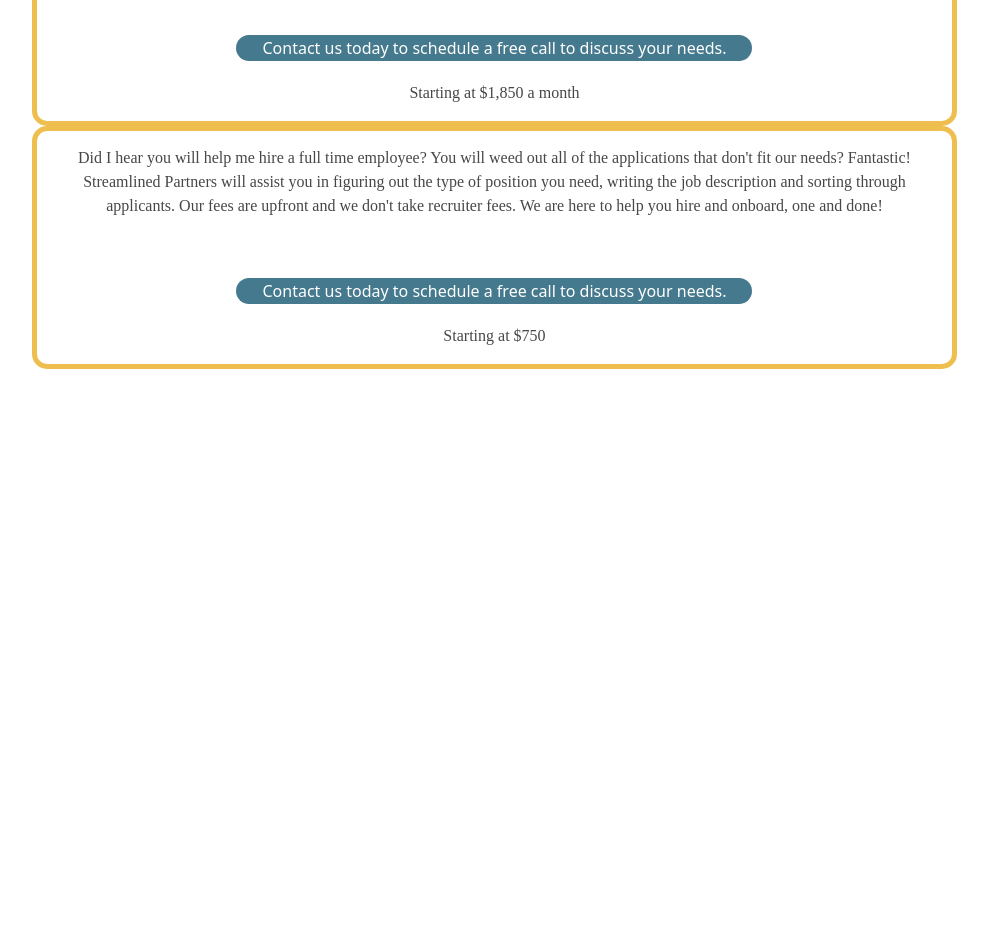
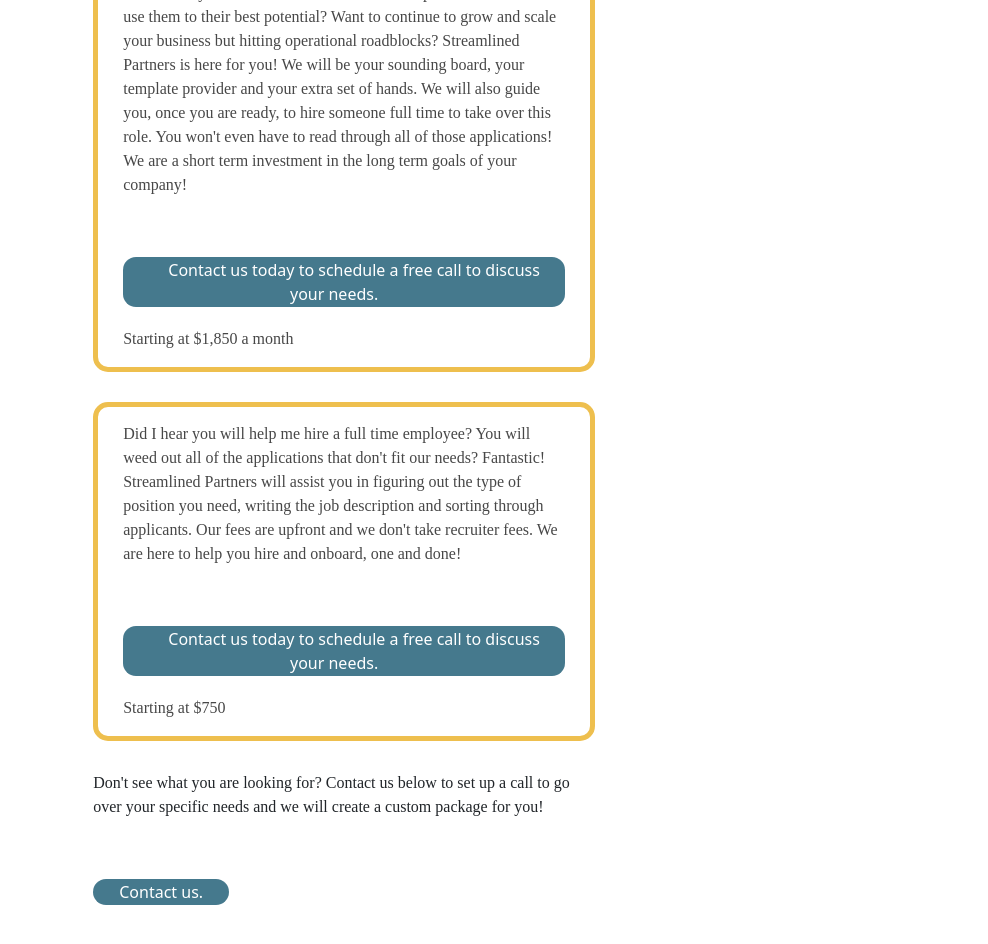
Before and after one commit to rhkearns/streamlined_1, a React (Create React App) app: page /packages in a window 1280 px wide. Shown: the part 560-1504 px from the top of the page, without its empty margins (30-1018 px from the left). Before the commit the page ends 979 px from the top, so only its background shows below. Built offline with nearby package versions, Linux system fonts and the light colour scheme; a web font is replaced by a local one.

Commit message:
package 4 addition and updates

```diff
--- a/src/pages/Packages/Packages.jsx
+++ b/src/pages/Packages/Packages.jsx
@@ -64,6 +64,19 @@ const Packages = () => {
 					</button>
 							<p> Starting at $750</p>
 					</div>
+					<div id="custom-package">
+						<p>Don't see what you are looking for? Contact us below to set up a call to go over your specific needs and we will create a custom package for you!</p>
+							<br /><button id="cta-button">
+						<a
+							id="link"
+							href="https://airtable.com/embed/shrggi2IoXGexh59K?backgroundColor=cyan"
+							target="_blank"
+							rel="noopener noreferrer"
+						>
+							Contact us.
+						</a>
+					</button>
+					</div>
 				</div>
 			</div>
 	</div>
--- a/src/pages/Packages/Packages.scss
+++ b/src/pages/Packages/Packages.scss
@@ -12,6 +12,12 @@
 	margin: 20px 0;
 }
 
+#link {
+	color: white;
+	padding: 20px;
+	text-decoration: none;
+}
+
 #packages-title {
 	font-size: 40px;
 	color: $blue;
@@ -23,10 +29,10 @@
 }
 
 .packages {
-	box-align: center;
+	text-align: left;
 	display: flex;
 	flex-direction: column;
-	// gap: 15px;
+	gap: 15px;
 	width: 95%;
 	margin: 0 auto;
 	background-color: white;
@@ -39,9 +45,7 @@
 	border-radius: 15px;
 	padding: 15px 25px 0 25px;
 	color: $black;
-	background-color: rgba(255, 255, 255);;
-  	width: 80%;
-	text-align: center;
+	background-color: rgba(255, 255, 255);
 
 	h5 {
 		color: $blue;
@@ -50,22 +54,23 @@
 	}
 }
 @media only screen and (min-width: 860px) {
-	.services {
+	.packages {
 		text-align: left;
 		display: grid;
 		grid-template-columns: repeat(2, 1fr);
 		grid-template-areas:
 			' a '
 			' b '
-			' c ';
+			' c '
+			' d ';
 		gap: 30px;
 		width: 85%;
 		margin: 0 auto;
 		margin-bottom: 30px;
 	}
-	// .outer-service {
-	// 	background-color: white;
-	// }
+	.outer-packages {
+		background-color: white;
+	}
 
 	#systemization-package {
 		grid-area: a;
@@ -78,4 +83,8 @@
 	#onboarding-package {
 		grid-area: c;
 	}
+	#custom-package{
+		grid-area: d;
+	}
+
 }
```
